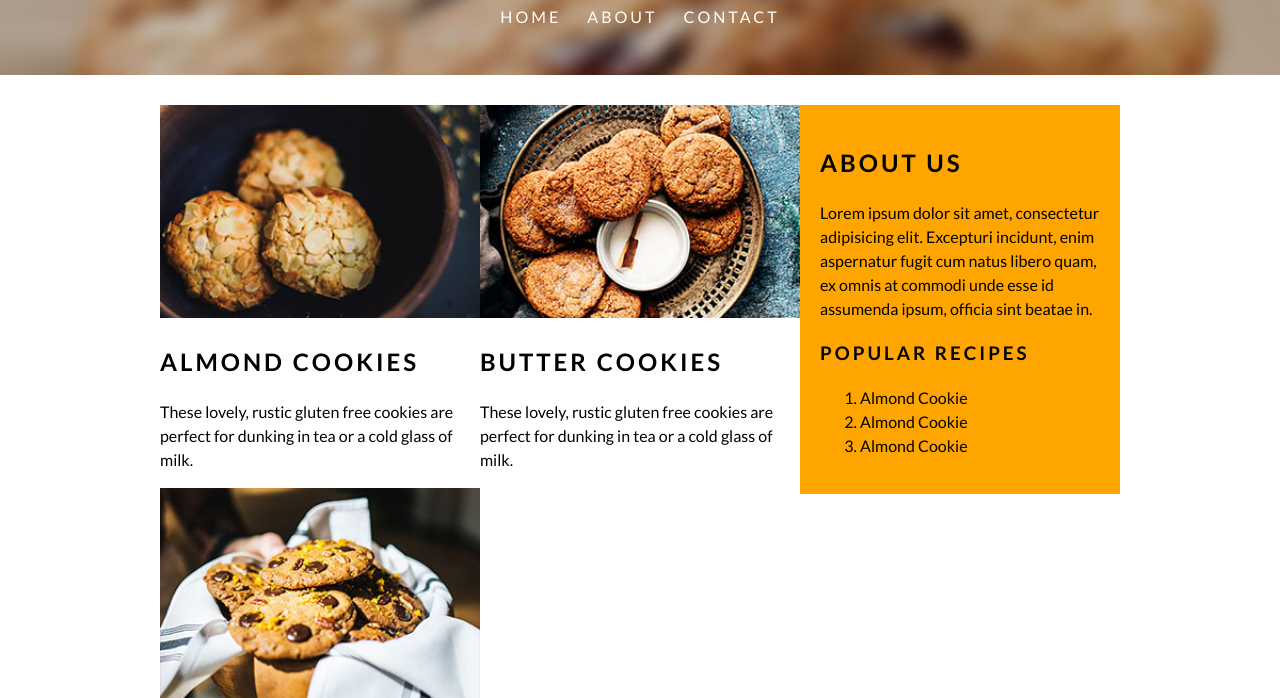
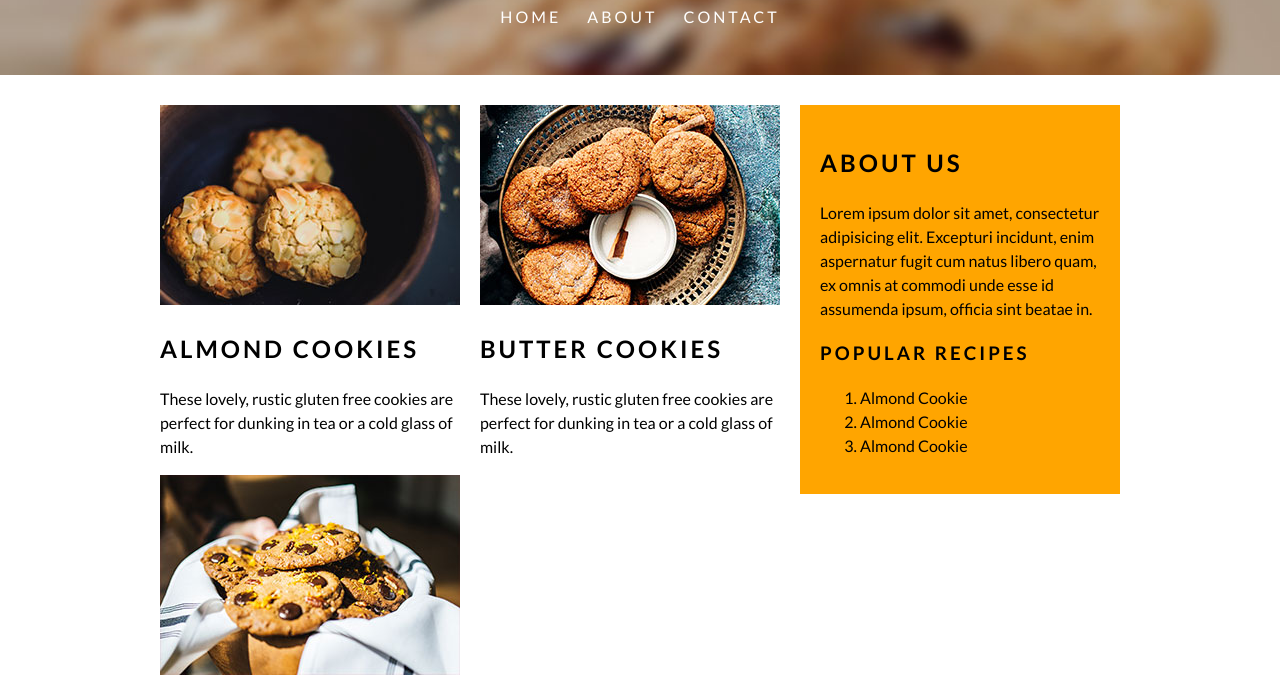
Before and after one commit to florencesjah/cookies, a plain HTML site: page index.html in a window 1280 px wide. Shown: the part 116-814 px from the top of the page. Drawn offline with Linux system fonts and the light colour scheme.

Commit message:
Add files via upload

```diff
--- a/css/style.css
+++ b/css/style.css
@@ -72,6 +72,7 @@ a:hover {
 article {
 	float: left;
 	width: 50%;
+	padding-right: 20px;
 }
 
 article img {
@@ -102,7 +103,7 @@ ul li {
 	}
 
 	.container, .wrapper {
-		width: 100%
+		width: 100%;
 	}
 }
 
```
